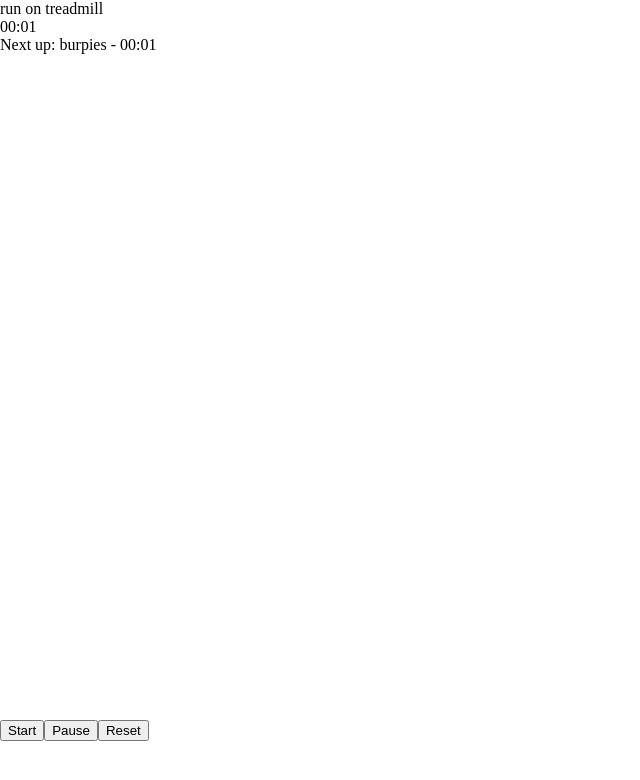
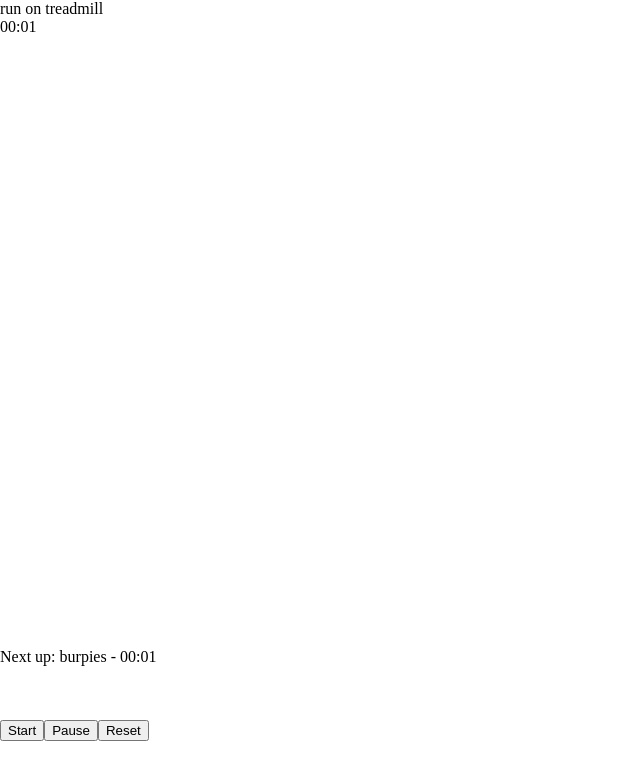
Before and after one commit to sennett/workoutify, a React app: page / in a window 1280 px wide. Shown: the top 780 px of the page, without its empty margins (0-640 px from the left). Built offline with nearby package versions, Linux system fonts and the light colour scheme.

Commit message:
layout of exercises

```diff
--- a/containers/Exercises.js
+++ b/containers/Exercises.js
@@ -3,7 +3,7 @@ import { connect } from 'react-redux'
 import Timer from '../components/Timer'
 
 const getCurrentExercise = (currentExercise) => (
-  <div className="c-exercises__current  c-current-exercise">
+  <div className="c-current-exercise">
     <div className="c-current-exercise__name">{currentExercise.name}</div>
     <div className="c-current-exercise__timer">
       <Timer timer={currentExercise.timer} />
@@ -14,7 +14,7 @@ const getCurrentExercise = (currentExercise) => (
 const getNextExercise = (nextExercise) => (
   nextExercise ?
     (
-      <div className="c-exercises__next">
+      <div>
         Next up: {nextExercise.name} - <Timer timer={nextExercise.timer} />
       </div>
     ) :
@@ -23,9 +23,13 @@ const getNextExercise = (nextExercise) => (
 
 let Exercises = ({currentExercise, nextExercise}) => {
   return (
-    <div className="u-full-height  c-exercises">
-      {getCurrentExercise(currentExercise)}
-      {getNextExercise(nextExercise)}
+    <div className="c-exercises">
+      <div className="c-exercises__current">
+        {getCurrentExercise(currentExercise)}
+      </div>
+      <div className="c-exercises__next">
+        {getNextExercise(nextExercise)}
+      </div>
     </div>
   )
 }
--- a/index.html
+++ b/index.html
@@ -26,6 +26,20 @@
         height: calc(60px);
         height: 10%;
       }
+
+    .c-exercises {
+      height: 100%;
+    }
+
+      .c-exercises__current {
+        height: calc(100% - 60px);
+        height: 90%;
+      }
+
+      .c-exercises__next {
+        height: calc(60px);
+        height: 10%;
+      }
   </style>
   <body class="u-full-height">
     <div id="root" class="u-full-height">
```
